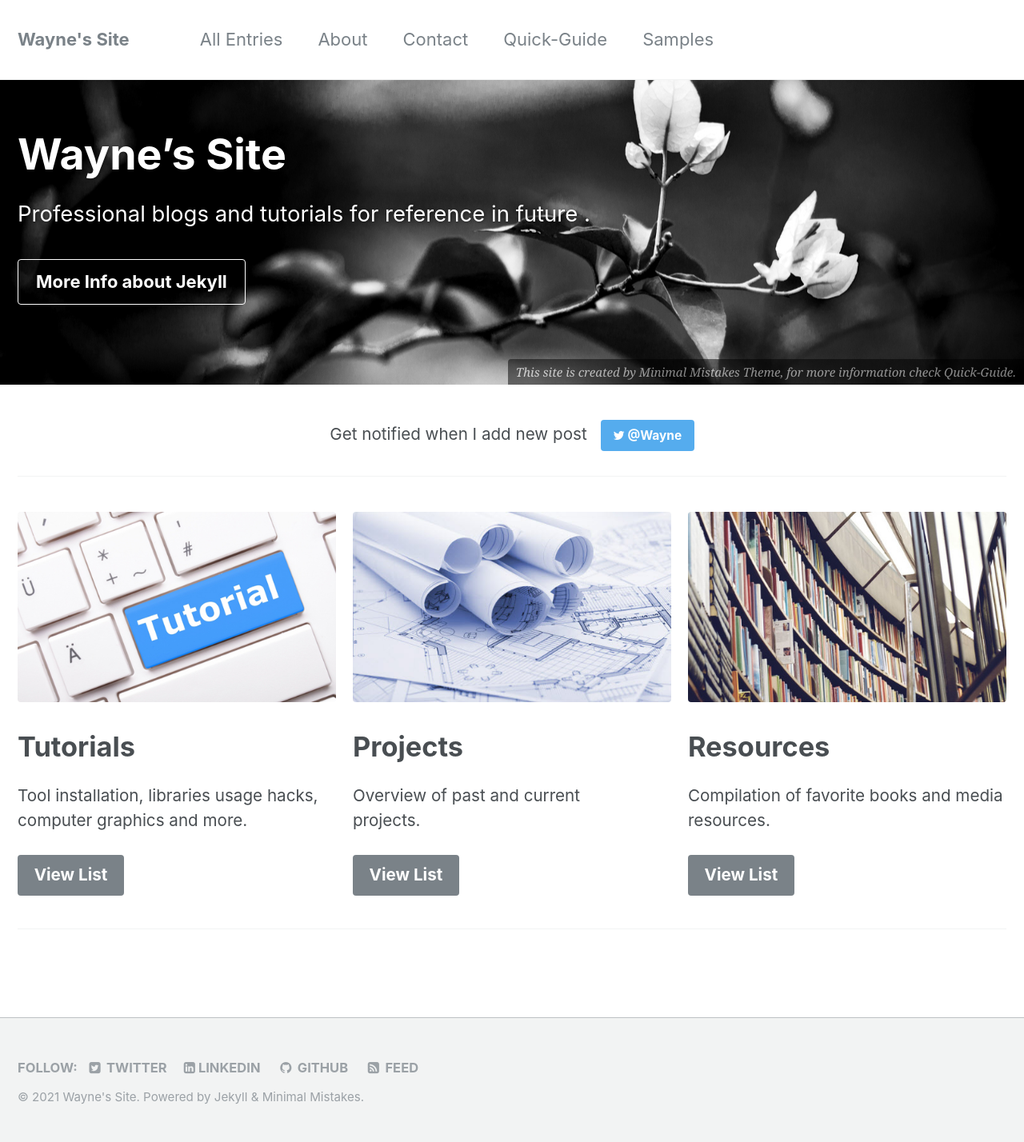
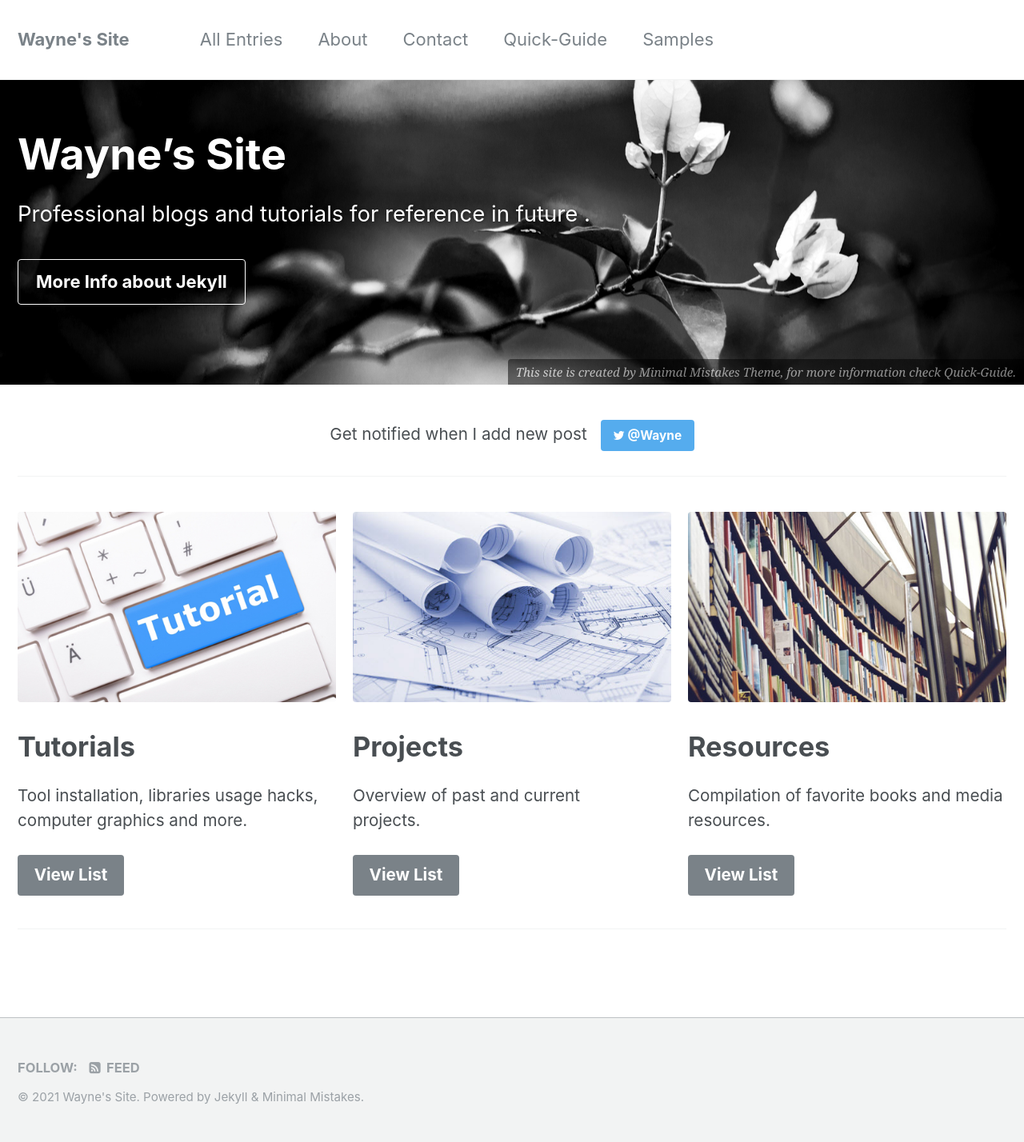
Before and after one commit to element207/element207.github.io, a Jekyll site: the page built from index.md, in a window 1280 px wide. Shown: the whole page at 80% size. Built offline with Jekyll 4.4.1, drawn with Linux system fonts in a browser that asks for light colours; some of the changed lines change nothing that is shown.

Commit message:
Update _config.yml

```diff
--- a/_config.yml
+++ b/_config.yml
@@ -15,7 +15,7 @@
 baseurl                  : #"/minimal-mistakes"
 repository               : "element207/element207.github.io"
 teaser                   : # path of fallback teaser image, e.g. "/assets/images/500x300.png"
-favicon                  : "assets/images/favicons/favicon.ico"
+favicon                  :
 # breadcrumbs            : false # true, false (default)
 words_per_minute         : 150
 comments:
@@ -56,7 +56,7 @@
 
 # Social Sharing
 twitter:
-  username               : "OUI_Wayne"
+  username               :
 facebook:
   username               :
   app_id                 :
@@ -79,33 +79,33 @@
 # Site Author
 author:
   name             : "Wayne's Site"
-  avatar           : "/assets/images/w-author.jpg"
+  avatar           :
   bio              : "I love GitHub"
   location         : "Beijing, CN"
-  email            : "oui-element@hotmail.com"
+  email            :
   uri              :
   bitbucket        :
   codepen          :
   dribbble         :
   flickr           :
-  facebook         : "element207"
+  facebook         :
   foursquare       :
-  github           : "element207"
+  github           :
   google_plus      :
   keybase          :
   instagram        :
   lastfm           :
-  linkedin         : "wayne-wang-01b134b1"
+  linkedin         :
   pinterest        :
   soundcloud       :
-  stackoverflow    : "5072311/wayne-wang" # "123456/username"
+  stackoverflow    :
   steam            :
   tumblr           :
-  twitter          : "OUI_Wayne"
+  twitter          :
   vine             :
   weibo            :
   xing             :
-  youtube          : # "https://youtube.com/c/MichaelRoseDesign"
+  youtube          :
 
 
 # Reading Files
```
